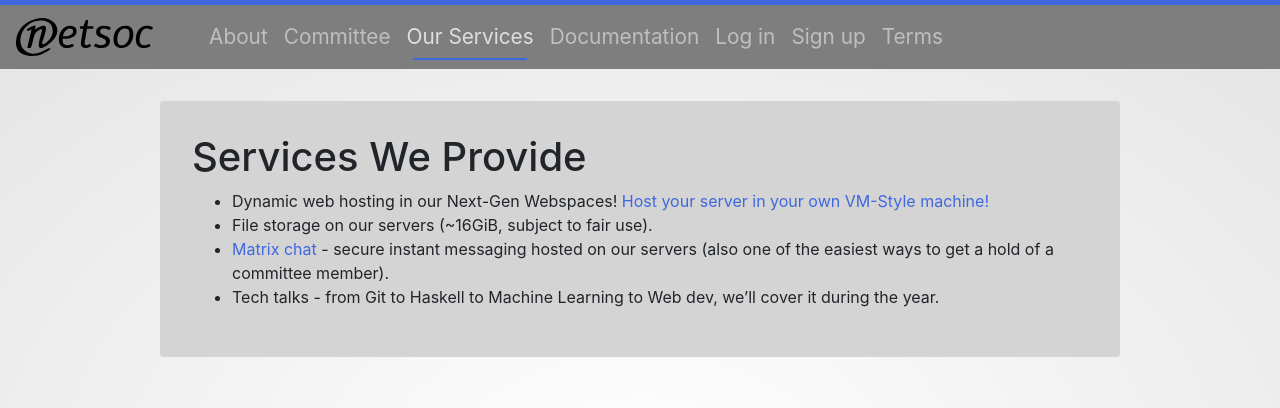
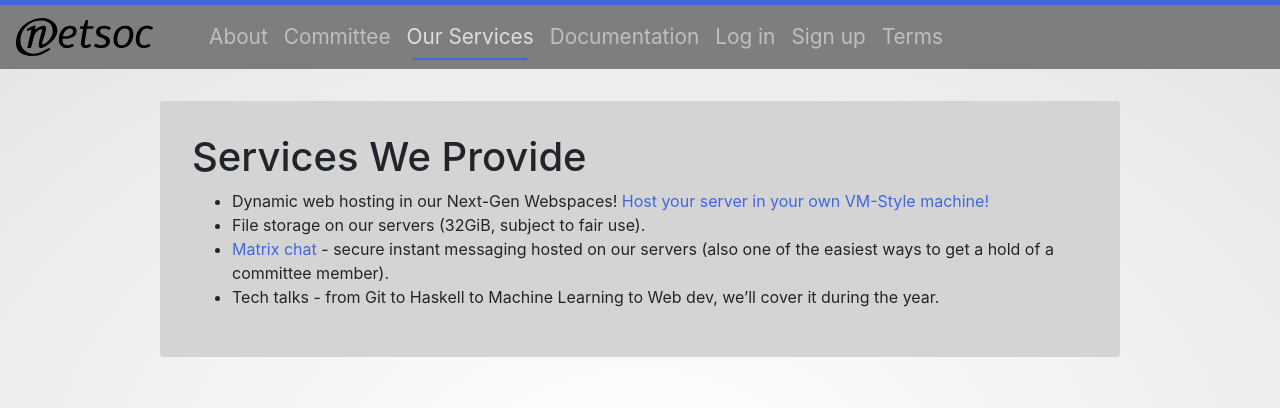
Before and after one commit to netsoc/website-ng, a Jekyll site: the page built from services.md, in a window 1280 px wide. Shown: the top 408 px of the page. Built offline with Jekyll 4.4.1, drawn with Linux system fonts in a browser that asks for light colours.

Commit message:
Update file storage size

```diff
--- a/services.md
+++ b/services.md
@@ -8,7 +8,7 @@
 
 - Dynamic web hosting in our Next-Gen Webspaces!
   <a href="https://docs.netsoc.ie/webspaced/" target="_blank">Host your server in your own VM-Style machine!</a>
-- File storage on our servers (~16GiB, subject to fair use).
+- File storage on our servers (32GiB, subject to fair use).
 - <a href="https://matrix.netsoc.ie/" target="_blank">Matrix chat</a>
   \- secure instant messaging hosted on our servers (also one of the easiest
   ways to get a hold of a committee member).
```
